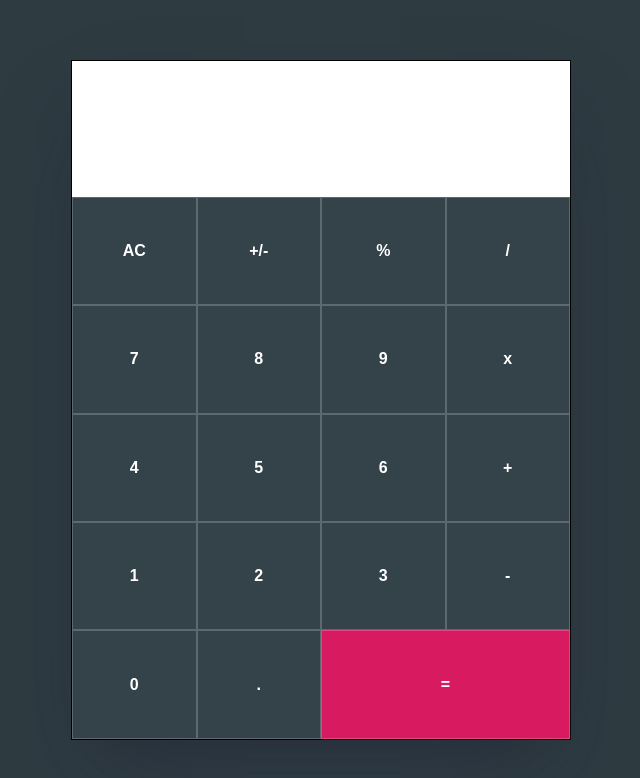
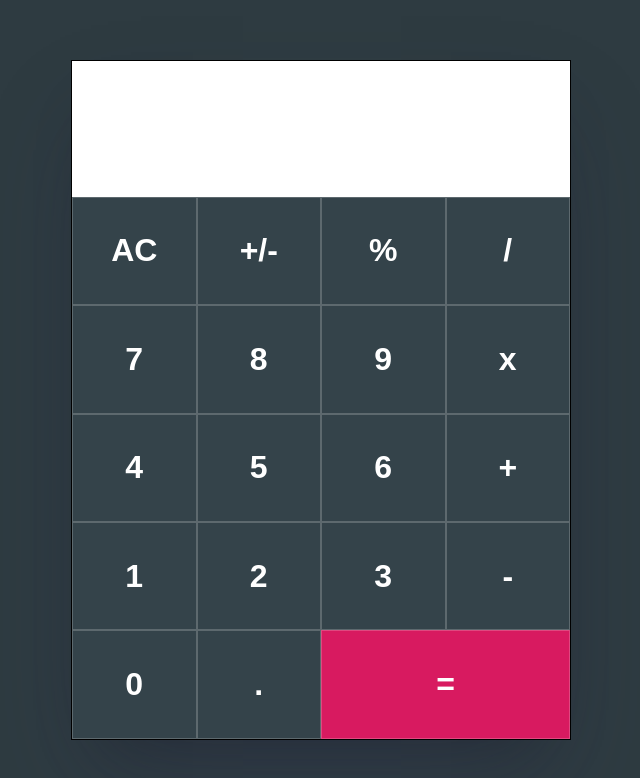
Before and after one commit to jakubsmid22/calculator-app, a plain HTML site: page index.html in a window 1280 px wide. Shown: the whole page, without its empty margins (319-959 px from the left). Drawn offline with Linux system fonts and the light colour scheme.

Commit message:
Bigger font size for btns

```diff
--- a/style.css
+++ b/style.css
@@ -89,4 +89,8 @@ body {
     .display-top {
         font-size: 1.2rem;
     }
+
+    .buttons div {
+        font-size: 2rem;
+    }
 }
```
